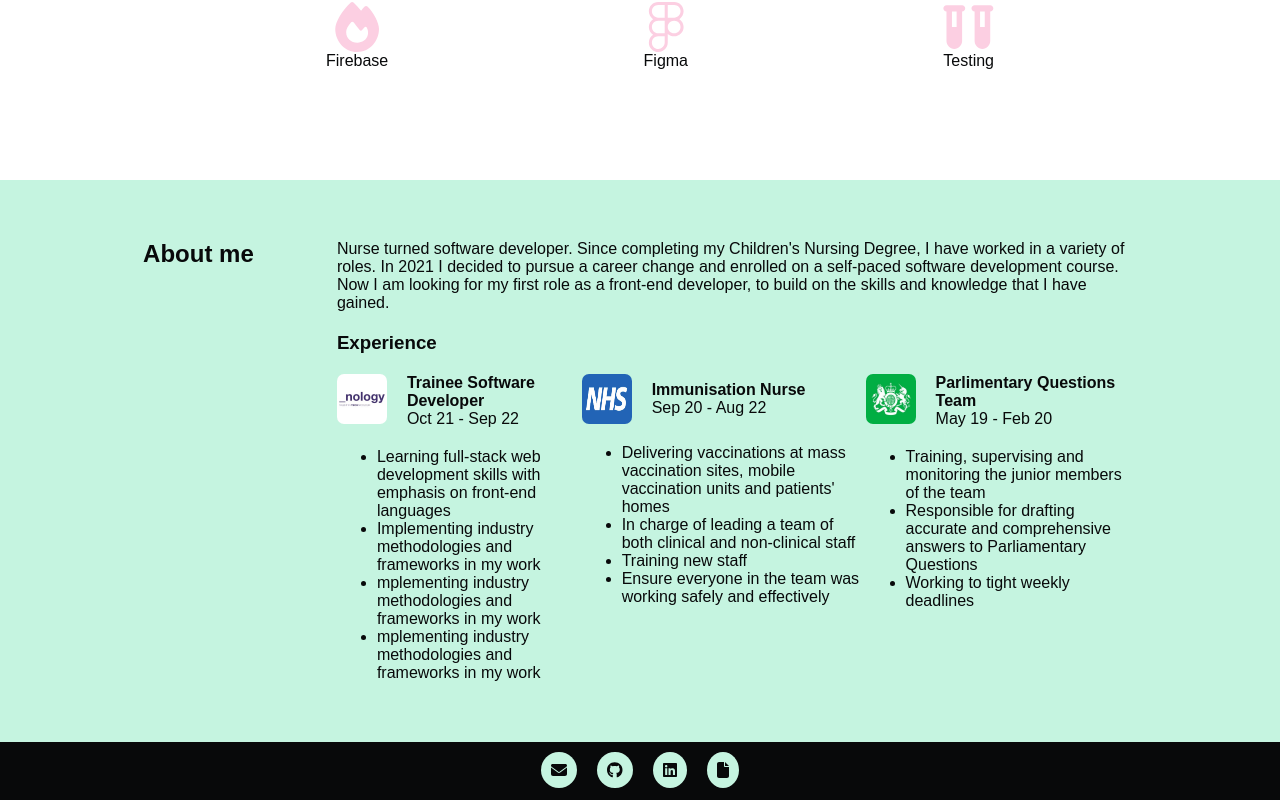
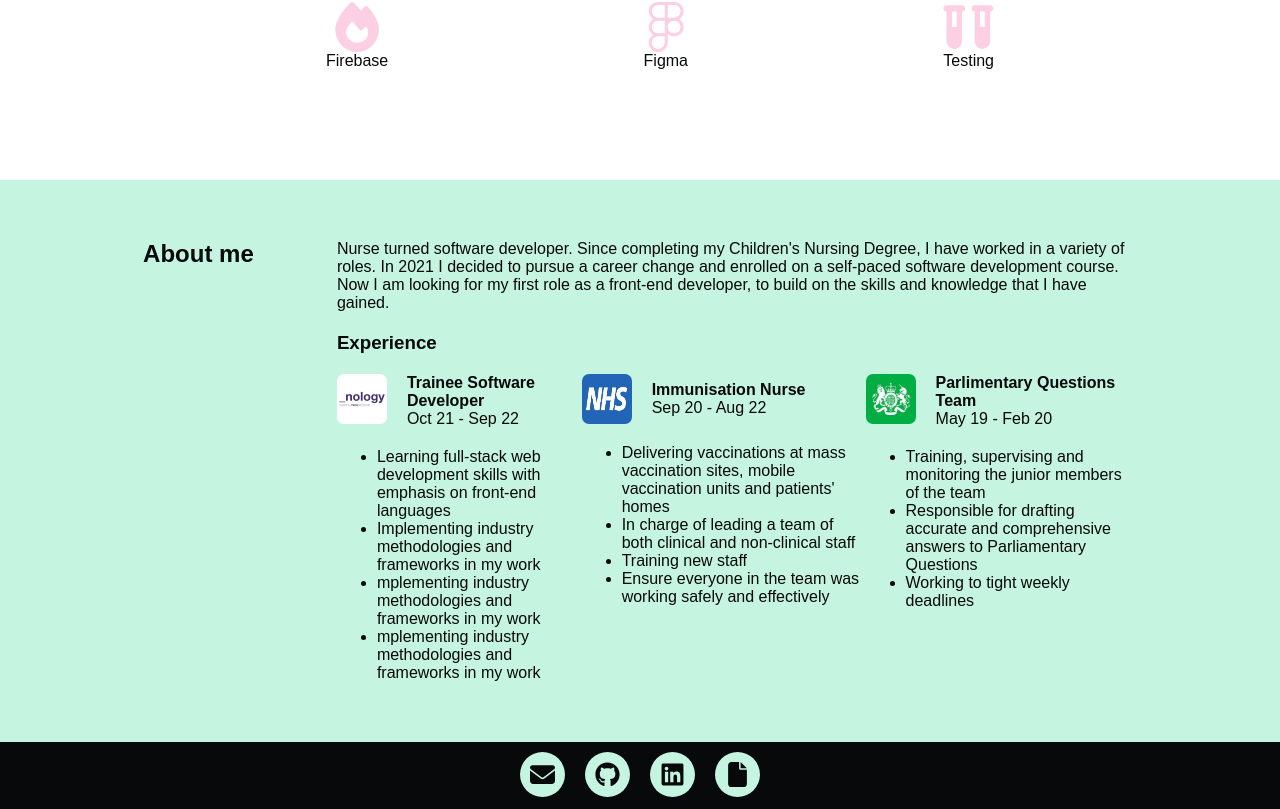
Before and after one commit to OBuckland/portfolio-v2, a React (Create React App) app: page / in a window 1280 px wide. Shown: the part 2348-3157 px from the top of the page. Built offline with nearby package versions, Linux system fonts and the light colour scheme; a web font is replaced by a local one.

Commit message:
fix links in footer, not CV

```diff
--- a/src/components/Footer/Footer.jsx
+++ b/src/components/Footer/Footer.jsx
@@ -8,11 +8,15 @@ const Footer = () => {
   return (
     <footer className={styles.footerContainer}>
     <div className={styles.footerLinks}>
+
     <a href="mailto:oliviabuckland@hotmail.com" target="_blank"><FontAwesomeIcon className={styles.icons} icon={faEnvelope}/></a>
 
-    <FontAwesomeIcon className={styles.icons} icon={faGithub}/>
-    <FontAwesomeIcon className={styles.icons} icon={faLinkedin}/>
-    <FontAwesomeIcon className={styles.icons} icon={faFile}/>
+    <a href="https://github.com/OBuckland" target="_blank">       <FontAwesomeIcon className={styles.icons} icon={faGithub}/></a>
+
+    <a href="https://linkedin.com/in/olivia-buckland-43b0a4167" target="_blank">
+      <FontAwesomeIcon className={styles.icons} icon={faLinkedin}/></a>
+
+    <a href=""target="_blank">   <FontAwesomeIcon className={styles.icons} icon={faFile}/></a>
     </div>
     </footer>
   )
--- a/src/components/Footer/Footer.module.scss
+++ b/src/components/Footer/Footer.module.scss
@@ -2,7 +2,7 @@
 
 .footerContainer{
     background-color: $colour-primary-grey;
-    width: 100vw;
+    // width: 100%;
     display: flex;
     justify-content: center;
     color: $colour-primary-grey;
@@ -21,4 +21,6 @@
     padding: 10px;
     margin: 10px;
     color: $colour-primary-grey;
+    width: 25px;
+    height: 25px;
 }
```
